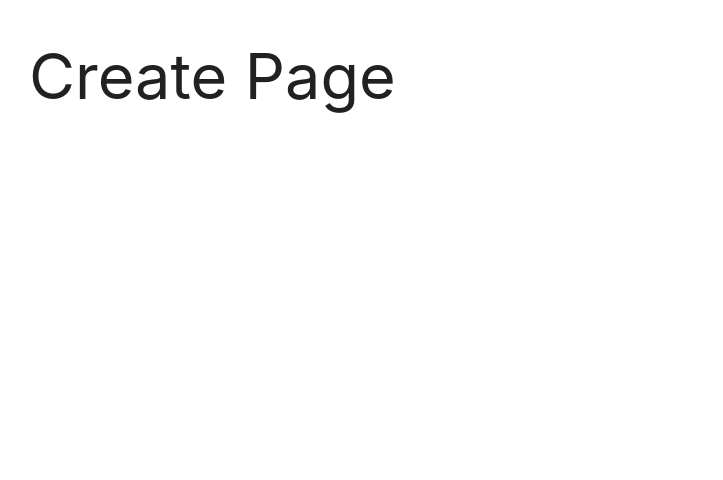
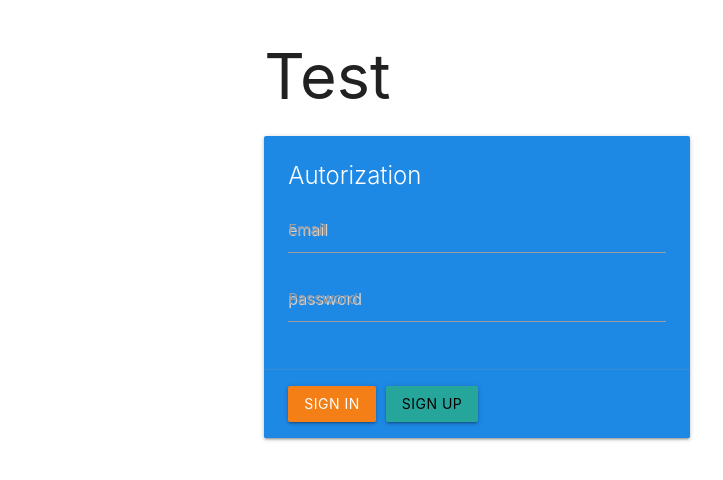
Before and after one commit to Forellko/mern, a React (Create React App) app in the folder client/: page / in a window 1280 px wide. Before the commit this address led to /create. Shown: the top 480 px of the page, without its empty margins (163-886 px from the left). Built offline with nearby package versions, Linux system fonts and the light colour scheme.

Commit message:
Fix layout elements position

```diff
--- a/client/src/App.jsx
+++ b/client/src/App.jsx
@@ -5,7 +5,7 @@ import { useRoutes } from './routes';
 function App() {
   const isAuth = false;
 
-  const routes = useRoutes(!isAuth);
+  const routes = useRoutes(isAuth);
 
   return (
     <BrowserRouter>
--- a/client/src/pages/AuthPage.jsx
+++ b/client/src/pages/AuthPage.jsx
@@ -3,14 +3,19 @@ import React from 'react';
 export const AuthPage = () => {
   return (
     <div className="row">
-      <div className="col s6 offset-s3"></div>
+      <div className="col s6 offset-s3">
+        <h1>Test</h1>
         <div className="card blue darken-1">
           <div className="card-content white-text">
             <span className="card-title">Autorization</span>
-        </div>
             <div>
               <div class="input-field">
-            <input placeholder="email" id="email" type="text" name="email" />
+                <input
+                  placeholder="email"
+                  id="email"
+                  type="text"
+                  name="email"
+                />
                 <label for="email">Email</label>
               </div>
               <div class="input-field">
@@ -23,6 +28,7 @@ export const AuthPage = () => {
                 <label for="password">Password</label>
               </div>
             </div>
+          </div>
           <div className="card-action">
             <button className="btn yellow darken-4" style={{ marginRight: 10 }}>
               Sign in
@@ -31,5 +37,6 @@ export const AuthPage = () => {
           </div>
         </div>
       </div>
+    </div>
   );
 };
```
Lines whose indentation alone changed are shown as unchanged.
